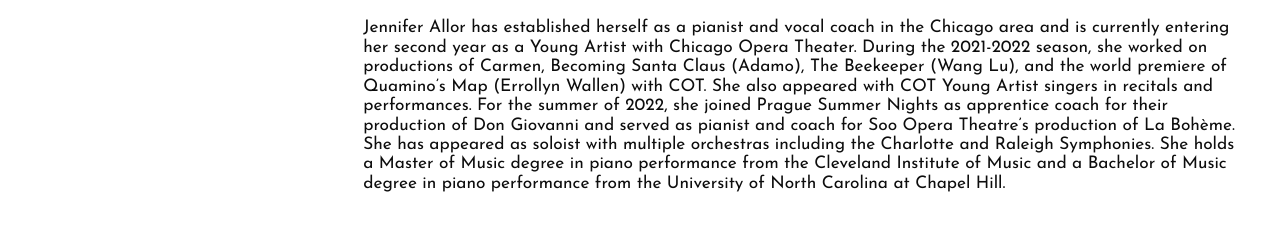
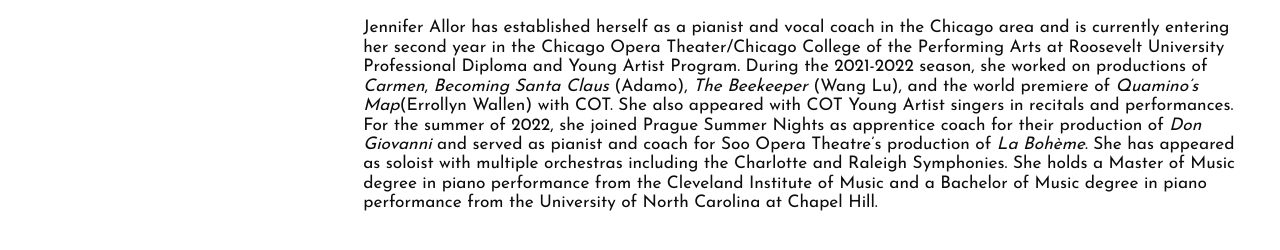
Before and after one commit to gallor/allorstudio, a Gatsby site: page /about in a window 1280 px wide. Shown: the part 680-930 px from the top of the page. Built offline with nearby package versions, Linux system fonts and the light colour scheme; Gatsby itself is replaced by a stand-in of ours.

Commit message:
About page text and new pictures

```diff
--- a/src/pages/about.jsx
+++ b/src/pages/about.jsx
@@ -10,8 +10,8 @@
     <PageLayout>
       <Seo title="About" />
       <AboutImage />
-      <p>Jennifer Allor has established herself as a pianist and vocal coach in the Chicago area and is currently entering her second year as a Young Artist with Chicago Opera Theater. During the 2021-2022 season, she worked on productions of Carmen, Becoming Santa Claus (Adamo), The Beekeeper (Wang Lu), and the world premiere of Quamino’s Map
-(Errollyn Wallen) with COT. She also appeared with COT Young Artist singers in recitals and performances. For the summer of 2022, she joined Prague Summer Nights as apprentice coach for their production of Don Giovanni and served as pianist and coach for Soo Opera Theatre’s production of La Bohème. She has appeared as soloist with multiple orchestras including the Charlotte and Raleigh Symphonies. She holds a Master of Music degree in piano performance from the Cleveland Institute of Music and a Bachelor of Music degree in piano performance from the University of North Carolina at Chapel Hill.</p>
+      <p>Jennifer Allor has established herself as a pianist and vocal coach in the Chicago area and is currently entering her second year in the Chicago Opera Theater/Chicago College of the Performing Arts at Roosevelt University Professional Diploma and Young Artist Program. During the 2021-2022 season, she worked on productions of <i>Carmen</i>, <i>Becoming Santa Claus</i> (Adamo), <i>The Beekeeper</i> (Wang Lu), and the world premiere of <i>Quamino’s Map</i>
+(Errollyn Wallen) with COT. She also appeared with COT Young Artist singers in recitals and performances. For the summer of 2022, she joined Prague Summer Nights as apprentice coach for their production of <i>Don Giovanni</i> and served as pianist and coach for Soo Opera Theatre’s production of <i>La Bohème</i>. She has appeared as soloist with multiple orchestras including the Charlotte and Raleigh Symphonies. She holds a Master of Music degree in piano performance from the Cleveland Institute of Music and a Bachelor of Music degree in piano performance from the University of North Carolina at Chapel Hill.</p>
     </PageLayout>
   </Layout>
 )
```
Also changed, not shown: src/images/tabor-boheme.jpg (added), src/images/tabor-flute.jpg (added).
